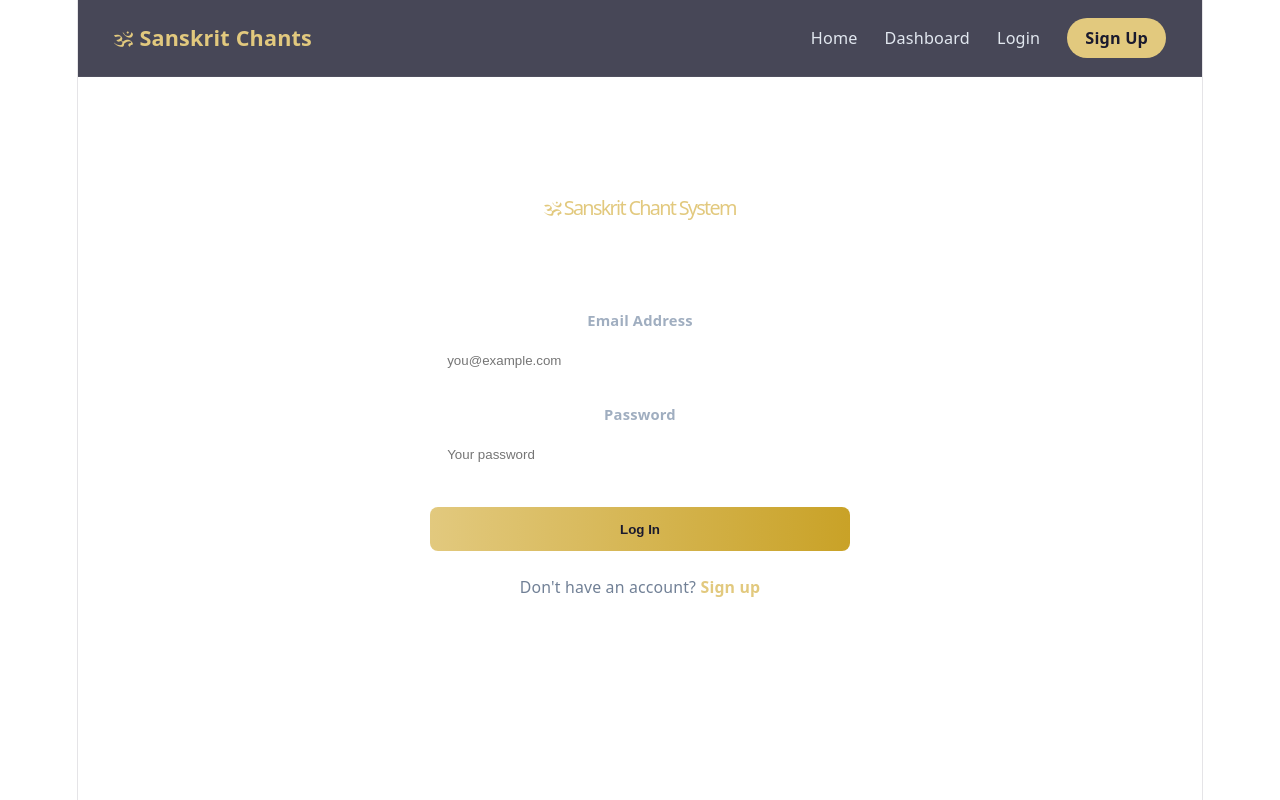
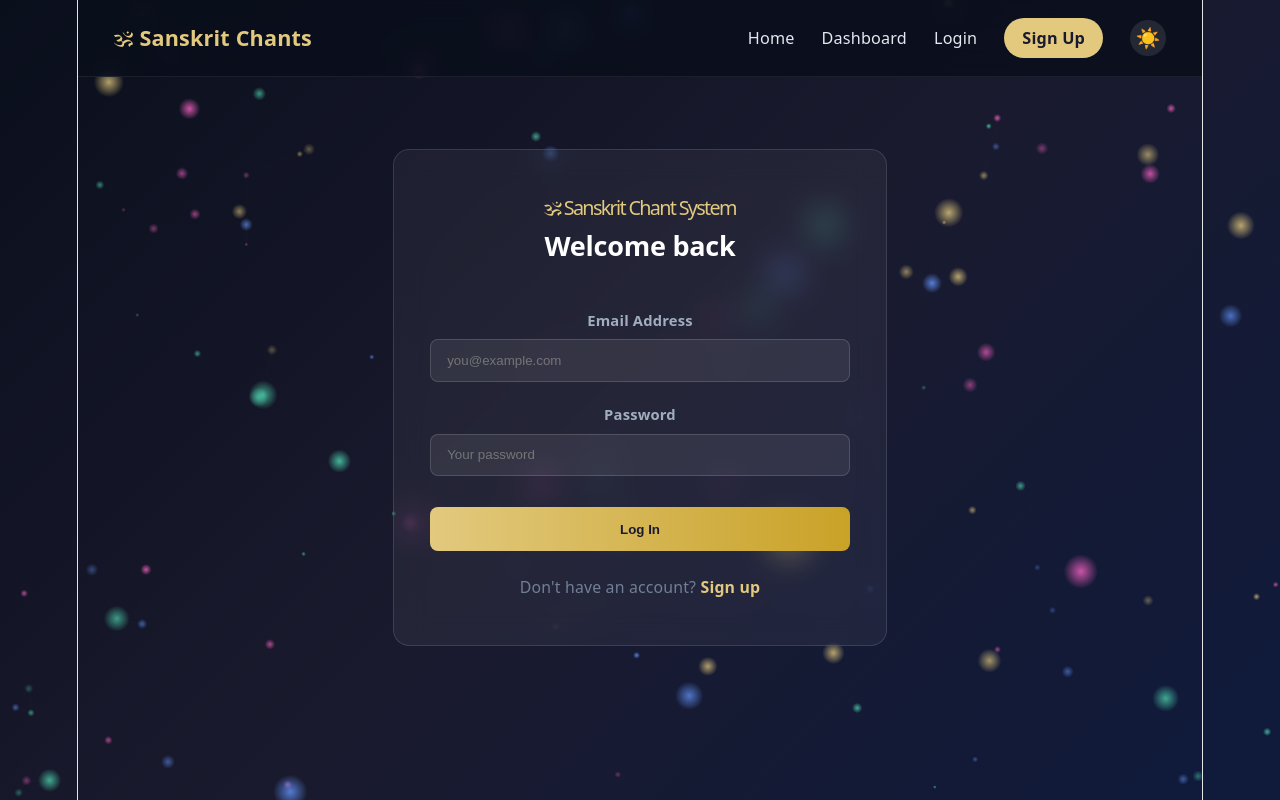
Before and after one commit to Naveenkm07/chanakya_hacakthon_2026, a React (Vite) app in the folder frontend/: page /login in a window 1280 px wide. Built offline with nearby package versions, Linux system fonts and the light colour scheme; no server answers.

Commit message:
feat: 4D animated background, dark/light theme toggle, download audio button

```diff
--- a/frontend/src/App.tsx
+++ b/frontend/src/App.tsx
@@ -6,10 +6,15 @@ import Signup from './pages/Signup';
 import Dashboard from './pages/Dashboard';
 import Navbar from './components/Navbar';
 import ProtectedRoute from './components/ProtectedRoute';
+import AnimatedBackground from './components/AnimatedBackground';
+import { ThemeProvider } from './context/ThemeContext';
 
 const App: React.FC = () => {
   return (
+    <ThemeProvider>
       <BrowserRouter>
+        <AnimatedBackground />
+        <div style={{ position: 'relative', zIndex: 1 }}>
           <Navbar />
           <Routes>
             <Route path="/" element={<Landing />} />
@@ -21,7 +26,9 @@ const App: React.FC = () => {
               </ProtectedRoute>
             } />
           </Routes>
+        </div>
       </BrowserRouter>
+    </ThemeProvider>
   );
 };
 
--- /dev/null
+++ b/frontend/src/components/AnimatedBackground.tsx
@@ -0,0 +1,116 @@
+import React, { useEffect, useRef } from 'react';
+import { useTheme } from '../context/ThemeContext';
+
+const AnimatedBackground: React.FC = () => {
+    const canvasRef = useRef<HTMLCanvasElement>(null);
+    const { theme } = useTheme();
+
+    useEffect(() => {
+        const canvas = canvasRef.current;
+        if (!canvas) return;
+        const ctx = canvas.getContext('2d');
+        if (!ctx) return;
+
+        canvas.width = window.innerWidth;
+        canvas.height = window.innerHeight;
+
+        const particles: { x: number; y: number; r: number; dx: number; dy: number; dz: number; z: number; color: string }[] = [];
+        const isDark = theme === 'dark';
+        const colors = isDark
+            ? ['rgba(226,201,126,', 'rgba(100,150,255,', 'rgba(255,100,200,', 'rgba(80,220,180,']
+            : ['rgba(100,80,200,', 'rgba(200,80,120,', 'rgba(80,150,200,', 'rgba(120,80,200,'];
+
+        for (let i = 0; i < 120; i++) {
+            particles.push({
+                x: Math.random() * canvas.width,
+                y: Math.random() * canvas.height,
+                r: Math.random() * 2.5 + 0.5,
+                dx: (Math.random() - 0.5) * 0.6,
+                dy: (Math.random() - 0.5) * 0.6,
+                dz: (Math.random() - 0.5) * 0.02,
+                z: Math.random(),
+                color: colors[Math.floor(Math.random() * colors.length)],
+            });
+        }
+
+        let animId: number;
+        let time = 0;
+
+        const draw = () => {
+            ctx.clearRect(0, 0, canvas.width, canvas.height);
+            time += 0.005;
+
+            particles.forEach(p => {
+                // 4D-like: oscillate size using z + time
+                const perspective = 1 + Math.sin(p.z * Math.PI * 2 + time) * 0.5;
+                const size = p.r * perspective;
+                const alpha = 0.3 + 0.5 * Math.abs(Math.sin(p.z * Math.PI + time));
+
+                const gradient = ctx.createRadialGradient(p.x, p.y, 0, p.x, p.y, size * 4);
+                gradient.addColorStop(0, `${p.color}${alpha.toFixed(2)})`);
+                gradient.addColorStop(1, `${p.color}0)`);
+
+                ctx.beginPath();
+                ctx.arc(p.x, p.y, size * 4, 0, Math.PI * 2);
+                ctx.fillStyle = gradient;
+                ctx.fill();
+
+                p.x += p.dx;
+                p.y += p.dy;
+                p.z += p.dz;
+
+                if (p.x < 0 || p.x > canvas.width) p.dx *= -1;
+                if (p.y < 0 || p.y > canvas.height) p.dy *= -1;
+                if (p.z < 0 || p.z > 1) p.dz *= -1;
+            });
+
+            // Connect nearby particles with lines
+            particles.forEach((a, i) => {
+                particles.slice(i + 1).forEach(b => {
+                    const dist = Math.hypot(a.x - b.x, a.y - b.y);
+                    if (dist < 120) {
+                        ctx.beginPath();
+                        ctx.strokeStyle = isDark
+                            ? `rgba(226,201,126,${0.05 * (1 - dist / 120)})`
+                            : `rgba(100,80,200,${0.06 * (1 - dist / 120)})`;
+                        ctx.lineWidth = 0.5;
+                        ctx.moveTo(a.x, a.y);
+                        ctx.lineTo(b.x, b.y);
+                        ctx.stroke();
+                    }
+                });
+            });
+
+            animId = requestAnimationFrame(draw);
+        };
+
+        draw();
+
+        const handleResize = () => {
+            canvas.width = window.innerWidth;
+            canvas.height = window.innerHeight;
+        };
+        window.addEventListener('resize', handleResize);
+
+        return () => {
+            cancelAnimationFrame(animId);
+            window.removeEventListener('resize', handleResize);
+        };
+    }, [theme]);
+
+    return (
+        <canvas
+            ref={canvasRef}
+            style={{
+                position: 'fixed',
+                top: 0, left: 0,
+                width: '100vw',
+                height: '100vh',
+                zIndex: 0,
+                pointerEvents: 'none',
+            }}
+        />
+    );
+};
+
+export default AnimatedBackground;
--- a/frontend/src/components/Navbar.tsx
+++ b/frontend/src/components/Navbar.tsx
@@ -1,49 +1,92 @@
 import React from 'react';
 import { Link, useNavigate } from 'react-router-dom';
+import { useTheme } from '../context/ThemeContext';
+import { logout } from '../services/localAuth';
 
 const Navbar: React.FC = () => {
     const navigate = useNavigate();
     const token = localStorage.getItem('userToken');
+    const { theme, toggleTheme } = useTheme();
+    const isDark = theme === 'dark';
 
     const handleLogout = () => {
-        localStorage.removeItem('userToken');
+        logout();
         navigate('/login');
     };
 
+    const navStyle: React.CSSProperties = {
+        display: 'flex',
+        justifyContent: 'space-between',
+        alignItems: 'center',
+        padding: '1rem 2rem',
+        background: isDark ? 'rgba(10,15,28,0.85)' : 'rgba(255,255,255,0.85)',
+        backdropFilter: 'blur(12px)',
+        borderBottom: isDark ? '1px solid rgba(255,255,255,0.07)' : '1px solid rgba(0,0,0,0.08)',
+        position: 'sticky',
+        top: 0,
+        zIndex: 100,
+    };
+
+    const linkStyle: React.CSSProperties = {
+        color: isDark ? '#e2e8f0' : '#1a1a2e',
+        textDecoration: 'none',
+        fontSize: '0.9rem',
+        fontWeight: 500,
+    };
+
     return (
-        <nav style={styles.nav}>
-            <div style={styles.logo}>🕉 Sanskrit Chants</div>
-            <div style={styles.links}>
-                <Link to="/" style={styles.link}>Home</Link>
-                <Link to="/dashboard" style={styles.link}>Dashboard</Link>
+        <nav style={navStyle}>
+            <div style={{ color: '#e2c97e', fontSize: '1.2rem', fontWeight: 700 }}>
+                🕉 Sanskrit Chants
+            </div>
+            <div style={{ display: 'flex', gap: '1.5rem', alignItems: 'center' }}>
+                <Link to="/" style={linkStyle}>Home</Link>
+                <Link to="/dashboard" style={linkStyle}>Dashboard</Link>
                 {!token ? (
                     <>
-                        <Link to="/login" style={styles.link}>Login</Link>
-                        <Link to="/signup" style={{ ...styles.link, ...styles.cta }}>Sign Up</Link>
+                        <Link to="/login" style={linkStyle}>Login</Link>
+                        <Link to="/signup" style={{
+                            ...linkStyle,
+                            background: '#e2c97e',
+                            color: '#1a1a2e',
+                            padding: '0.4rem 1rem',
+                            borderRadius: '20px',
+                            fontWeight: 600,
+                        }}>Sign Up</Link>
                     </>
                 ) : (
-                    <button onClick={handleLogout} style={{ ...styles.link, ...styles.btnOut }}>Log Out</button>
+                    <button onClick={handleLogout} style={{
+                        ...linkStyle,
+                        background: 'transparent',
+                        border: '1px solid #ef4444',
+                        color: '#ef4444',
+                        padding: '0.4rem 1rem',
+                        borderRadius: '20px',
+                        cursor: 'pointer',
+                    }}>Log Out</button>
                 )}
+                {/* Theme toggle */}
+                <button
+                    onClick={toggleTheme}
+                    title={isDark ? 'Switch to Light Mode' : 'Switch to Dark Mode'}
+                    style={{
+                        background: isDark ? 'rgba(255,255,255,0.1)' : 'rgba(0,0,0,0.08)',
+                        border: 'none',
+                        borderRadius: '50%',
+                        width: '36px',
+                        height: '36px',
+                        cursor: 'pointer',
+                        fontSize: '1.1rem',
+                        display: 'flex',
+                        alignItems: 'center',
+                        justifyContent: 'center',
+                    }}
+                >
+                    {isDark ? '☀️' : '🌙'}
+                </button>
             </div>
         </nav>
     );
 };
 
-const styles: Record<string, React.CSSProperties> = {
-    nav: {
-        display: 'flex',
-        justifyContent: 'space-between',
-        alignItems: 'center',
-        padding: '1rem 2rem',
-        background: 'rgba(26,26,46,0.8)',
-        backdropFilter: 'blur(10px)',
-        borderBottom: '1px solid rgba(255,255,255,0.05)'
-    },
-    logo: { color: '#e2c97e', fontSize: '1.2rem', fontWeight: 700 },
-    links: { display: 'flex', gap: '1.5rem', alignItems: 'center' },
-    link: { color: '#e2e8f0', textDecoration: 'none', fontSize: '0.9rem', fontWeight: 500, transition: 'color 0.2s' },
-    cta: { background: '#e2c97e', color: '#1a1a2e', padding: '0.4rem 1rem', borderRadius: '20px', fontWeight: 600 },
-    btnOut: { background: 'transparent', border: '1px solid #ef4444', color: '#ef4444', padding: '0.4rem 1rem', borderRadius: '20px', cursor: 'pointer' }
-};
-
 export default Navbar;
--- /dev/null
+++ b/frontend/src/context/ThemeContext.tsx
@@ -0,0 +1,37 @@
+import React, { createContext, useContext, useState, useEffect } from 'react';
+
+type Theme = 'dark' | 'light';
+
+interface ThemeContextType {
+    theme: Theme;
+    toggleTheme: () => void;
+}
+
+const ThemeContext = createContext<ThemeContextType>({
+    theme: 'dark',
+    toggleTheme: () => { },
+});
+
+export const ThemeProvider: React.FC<{ children: React.ReactNode }> = ({ children }) => {
+    const [theme, setTheme] = useState<Theme>(() => {
+        return (localStorage.getItem('theme') as Theme) || 'dark';
+    });
+
+    useEffect(() => {
+        localStorage.setItem('theme', theme);
+        document.body.style.background = theme === 'dark'
+            ? 'linear-gradient(135deg, #0a0f1c 0%, #1a1a2e 50%, #0f1a3c 100%)'
+            : 'linear-gradient(135deg, #f0f4ff 0%, #e8eaf6 50%, #fce4ec 100%)';
+        document.body.style.color = theme === 'dark' ? '#fff' : '#1a1a2e';
+    }, [theme]);
+
+    const toggleTheme = () => setTheme(prev => prev === 'dark' ? 'light' : 'dark');
+
+    return (
+        <ThemeContext.Provider value={{ theme, toggleTheme }}>
+            {children}
+        </ThemeContext.Provider>
+    );
+};
+
+export const useTheme = () => useContext(ThemeContext);
--- a/frontend/src/pages/Dashboard.tsx
+++ b/frontend/src/pages/Dashboard.tsx
@@ -2,10 +2,12 @@ import React, { useState } from 'react';
 import { useNavigate } from 'react-router-dom';
 import api from '../services/api';
 import { logout } from '../services/localAuth';
+import { useTheme } from '../context/ThemeContext';
 import { PitchGraph, type ChantData } from '../components/PitchGraph';
 
 const Dashboard: React.FC = () => {
     const navigate = useNavigate();
+    const { theme: _theme } = useTheme(); // theme available for future use
     const [text, setText] = useState('गुरुर्ब्रह्मा');
     const [loading, setLoading] = useState(false);
     const [error, setError] = useState('');
@@ -96,6 +98,13 @@ const Dashboard: React.FC = () => {
                             <audio controls src={audioUrl} style={styles.audioPlayer} autoPlay>
                                 Your browser does not support the audio element.
                             </audio>
+                            <a
+                                href={audioUrl}
+                                download="sanskrit_chant.wav"
+                                style={{ ...styles.playBtn, display: 'block', textAlign: 'center', textDecoration: 'none', marginTop: '0.75rem' }}
+                            >
+                                ⬇ Download Audio
+                            </a>
                         </div>
                     )}
                     {demoMode && (
@@ -147,19 +156,18 @@ const Dashboard: React.FC = () => {
 const styles: Record<string, React.CSSProperties> = {
     page: {
         minHeight: 'calc(100vh - 70px)',
-        backgroundColor: '#0a0f1c',
-        color: '#fff',
+        color: 'inherit',
         padding: '2rem',
         fontFamily: "'Segoe UI', Tahoma, Geneva, Verdana, sans-serif"
     },
     header: { display: 'flex', justifyContent: 'space-between', alignItems: 'center', marginBottom: '2rem' },
     pageTitle: { color: '#e2c97e', fontSize: '2rem', margin: 0, fontWeight: 700 },
-    logoutBtn: { padding: '0.4rem 1.2rem', background: 'transparent', border: '1px solid #ef4444', color: '#ef4444', borderRadius: '20px', cursor: 'pointer', fontWeight: 600, transition: 'background 0.2s' },
+    logoutBtn: { padding: '0.4rem 1.2rem', background: 'transparent', border: '1px solid #ef4444', color: '#ef4444', borderRadius: '20px', cursor: 'pointer', fontWeight: 600 },
     grid: { display: 'grid', gridTemplateColumns: 'repeat(auto-fit, minmax(400px, 1fr))', gap: '2rem', alignItems: 'start' },
-    card: { background: 'rgba(255,255,255,0.02)', border: '1px solid rgba(255,255,255,0.08)', borderRadius: '24px', padding: '2.5rem', boxShadow: '0 10px 30px rgba(0,0,0,0.3)' },
-    cardTitle: { color: '#fff', fontSize: '1.4rem', margin: '0 0 1.5rem 0', fontWeight: 600, letterSpacing: '0.02em' },
+    card: { background: 'rgba(255,255,255,0.06)', border: '1px solid rgba(255,255,255,0.1)', borderRadius: '24px', padding: '2.5rem', boxShadow: '0 10px 30px rgba(0,0,0,0.3)', backdropFilter: 'blur(12px)' },
+    cardTitle: { color: '#e2c97e', fontSize: '1.4rem', margin: '0 0 1.5rem 0', fontWeight: 600 },
     form: { display: 'flex', flexDirection: 'column', gap: '1rem' },
-    textarea: { width: '100%', padding: '1rem', borderRadius: '12px', background: 'rgba(255,255,255,0.04)', color: '#fff', border: '1px solid rgba(255,255,255,0.1)', fontSize: '1.2rem', resize: 'vertical', outline: 'none' },
+    textarea: { width: '100%', padding: '1rem', borderRadius: '12px', background: 'rgba(255,255,255,0.06)', color: 'inherit', border: '1px solid rgba(255,255,255,0.15)', fontSize: '1.2rem', resize: 'vertical', outline: 'none' },
     btn: { padding: '1rem', borderRadius: '12px', background: 'linear-gradient(90deg, #e2c97e, #fde047)', color: '#0a0f1c', fontSize: '1.1rem', fontWeight: 700, border: 'none', cursor: 'pointer', boxShadow: '0 4px 15px rgba(226, 201, 126, 0.2)' },
     error: { color: '#fca5a5', background: 'rgba(239,68,68,0.1)', padding: '0.8rem', borderRadius: '8px', border: '1px solid rgba(239,68,68,0.3)' },
     audioSection: { marginTop: '2.5rem', paddingTop: '1.5rem', borderTop: '1px solid rgba(255,255,255,0.1)' },
```
Lines whose indentation alone changed are shown as unchanged.
